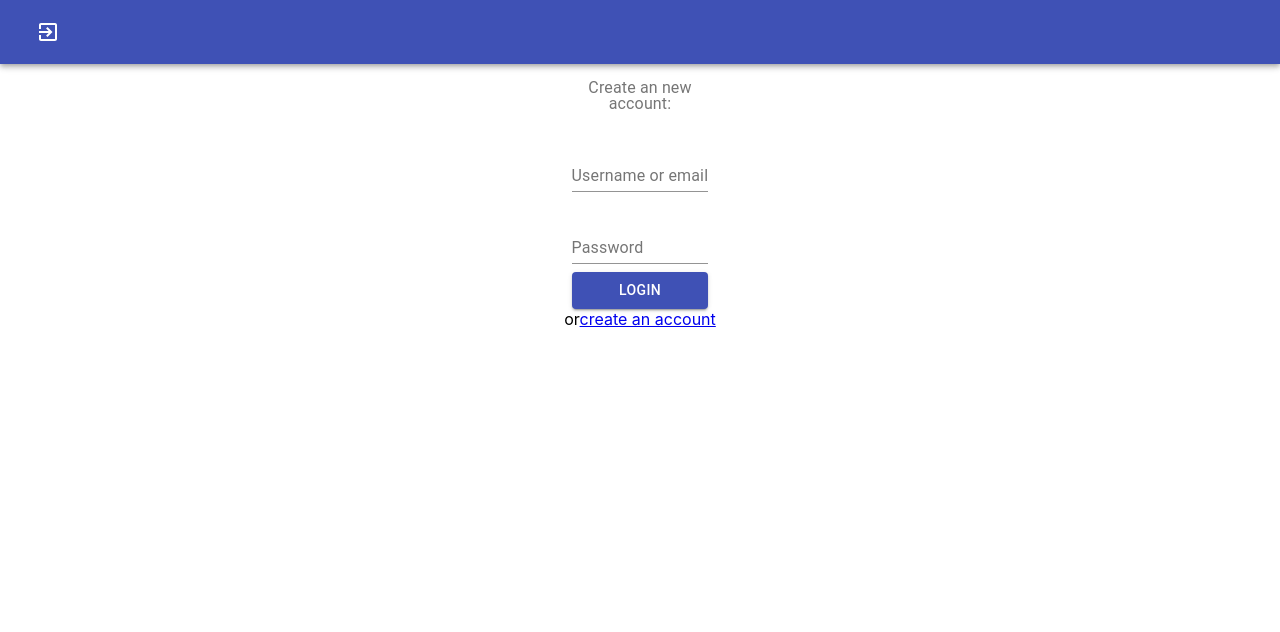
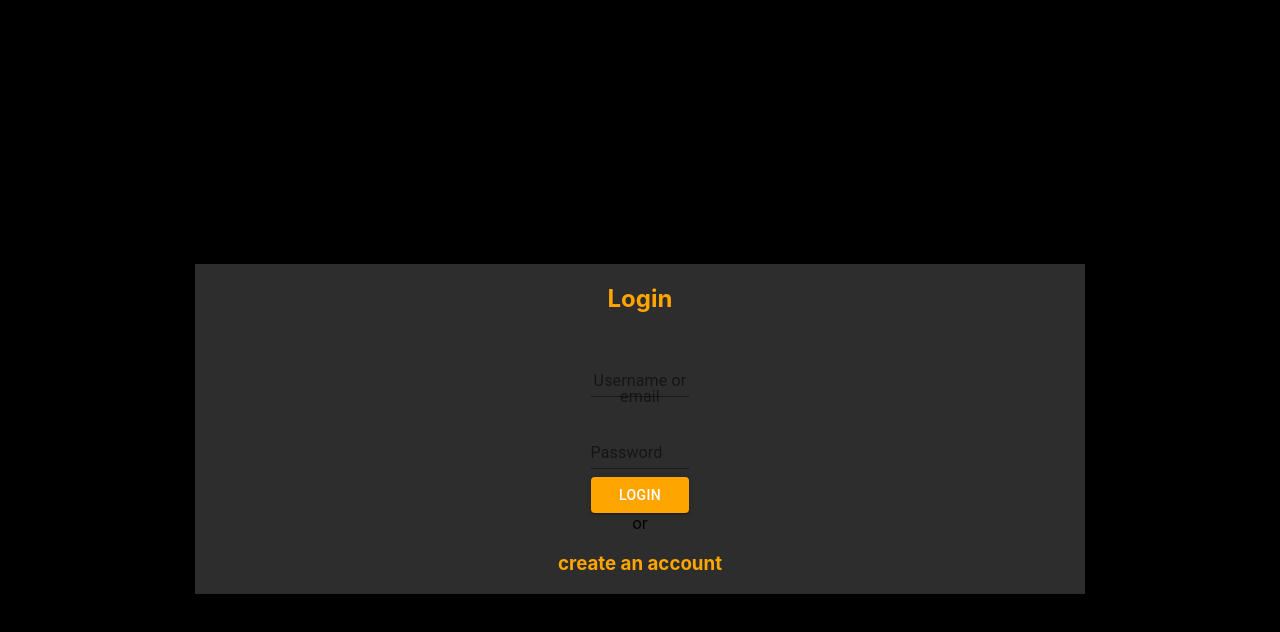
Before and after one commit to YauhenDavidovich/to-do-Ultimate-Systems, a React (Create React App) app: page /#/login in a window 1280 px wide. Before the commit this address led to /login. Shown: the top 632 px of the page. Built offline with nearby package versions, Linux system fonts and the light colour scheme; no server answers.

Commit message:
feat: add login style

```diff
--- a/package.json
+++ b/package.json
@@ -16,6 +16,7 @@
     "@types/react-router-dom": "^5.1.8",
     "axios": "^0.21.4",
     "formik": "^2.2.9",
+    "gh-pages": "^3.2.3",
     "react": "^17.0.2",
     "react-dom": "^17.0.2",
     "react-id-generator": "^3.0.2",
--- a/src/App.css
+++ b/src/App.css
@@ -1,38 +1,4 @@
 .App {
   text-align: center;
+  height: 100%;
 }
-
-.App-logo {
-  height: 40vmin;
-  pointer-events: none;
-}
-
-@media (prefers-reduced-motion: no-preference) {
-  .App-logo {
-    animation: App-logo-spin infinite 20s linear;
-  }
-}
-
-.App-header {
-  background-color: #282c34;
-  min-height: 100vh;
-  display: flex;
-  flex-direction: column;
-  align-items: center;
-  justify-content: center;
-  font-size: calc(10px + 2vmin);
-  color: white;
-}
-
-.App-link {
-  color: #61dafb;
-}
-
-@keyframes App-logo-spin {
-  from {
-    transform: rotate(0deg);
-  }
-  to {
-    transform: rotate(360deg);
-  }
-}
--- a/src/App.tsx
+++ b/src/App.tsx
@@ -13,23 +13,38 @@ import {Redirect, Route, Switch} from "react-router-dom";
 import {Login} from "./components/login/Login";
 import {Registration} from "./components/registration/Registration";
 import {TodolistsList} from "./components/todolists/TodolistsList";
+import {useDispatch, useSelector} from "react-redux";
+import {AppRootStateType} from "./bll/store";
+import {logoutTC} from "./bll/login-reducer";
 
-function App() {
+
+
+const App = () => {
+    const dispatch = useDispatch()
+    const isLoggedIn = useSelector<AppRootStateType, boolean>(state =>
+        state.login.isLogin)
+    const loggoutHendler = () => {
+        dispatch(logoutTC())
+    }
+
+
+
     return (
-      <div className="App">
+        <div className="App" style={{backgroundColor: "black", justifyContent: "center", alignItems: 'center'}}>
             <AppBar position="static">
-          <Toolbar>
-            <IconButton edge="end" color="inherit" aria-label="logout">
-              <ExitToAppIcon onClick={()=>{}}/>
-            </IconButton>
+                <Toolbar style={{backgroundColor: "black"}}>
+                    {isLoggedIn && <IconButton style={{color: "orange", position: "absolute",top: 0, right: 4}} aria-label="logout">
+                        <ExitToAppIcon onClick={loggoutHendler}/>
+                    </IconButton>}
+
                 </Toolbar>
             </AppBar>
-        <Container fixed>
+            <Container style={{backgroundColor: "black",display:"flex", justifyContent: "center", alignItems: 'center'}}>
                 <Switch>
-            <Route exact path={'/'} render={()=><TodolistsList/> }/>
-            <Route path={'/login'} render={()=><Login/> }/>
-            <Route path={'/registration'} render={()=><Registration/> }/>
-            <Route path={ '/404' } render={ () => <h1>404: PAGE NOT FOUND</h1> }/>
+                    <Route exact path={'/'} render={() => <TodolistsList/>}/>
+                    <Route path={'/login'} render={() => <Login/>}/>
+                    <Route path={'/registration'} render={() => <Registration/>}/>
+                    <Route path={'/404'} render={() => <h1>404: PAGE NOT FOUND</h1>}/>
                     <Redirect from={'*'} to={'/404'}/>
                 </Switch>
             </Container>
--- a/src/bll/login-reducer.ts
+++ b/src/bll/login-reducer.ts
@@ -35,6 +35,10 @@ export const loginTC = (data: LoginParamsType) => (dispatch: Dispatch<ActionsTyp
             alert(error)
         })
 }
+export const logoutTC = () => (dispatch: Dispatch<ActionsType>) => {
+            dispatch(setIsLoginAC( "",0,false ))
+            localStorage.removeItem("token")
+        }
 
 
 // types
--- a/src/components/login/Login.tsx
+++ b/src/components/login/Login.tsx
@@ -8,15 +8,17 @@ import {AppRootStateType} from "../../bll/store";
 export const Login = () => {
     const isLoggedIn = useSelector<AppRootStateType, boolean>(state =>
         state.login.isLogin)
-    if(isLoggedIn) {
+    if (isLoggedIn) {
         return <Redirect to={'/'}/>
     }
-    return <Grid container justify="center">
+    return <Grid container justify="center" style={{backgroundColor: "rgb(45, 45, 45)", maxWidth: 890, marginTop: 200}}>
         <Grid item xs={4}>
+            <h2 style={{color: 'orange'}}>Login</h2>
             <LoginForm/>
-            <div >
+            <div>
                 <span>or</span>
-                <NavLink to={"/registration"}>create an account</NavLink>
+                <NavLink to={"/registration"} style={{color: 'orange', textDecoration: "none"}}><h3>create an
+                    account</h3></NavLink>
             </div>
         </Grid>
     </Grid>
--- a/src/components/login/LoginForm.tsx
+++ b/src/components/login/LoginForm.tsx
@@ -1,5 +1,5 @@
 import React from 'react';
-import {Button, FormControl, FormGroup, FormLabel, Grid, TextField} from "@material-ui/core";
+import {Button, FormControl, FormGroup, Grid, TextField} from "@material-ui/core";
 import {useDispatch} from "react-redux";
 import {useFormik} from "formik";
 import {loginTC} from "../../bll/login-reducer";
@@ -42,9 +42,6 @@ export const LoginForm = () => {
         <Grid item xs={4}>
             <form onSubmit={formik.handleSubmit}>
                 <FormControl>
-                    <FormLabel>
-                        <p>Create an new account:</p>
-                    </FormLabel>
                     <FormGroup>
                         <TextField
                             label="Username or email"
@@ -67,7 +64,7 @@ export const LoginForm = () => {
                         />
                         {formik.touched.password && formik.errors.password && <div style={{color: 'red'}}>{formik.errors.password}</div>}
 
-                        <Button type={'submit'} variant={'contained'} color={'primary'}>Login</Button>
+                        <Button type={'submit'} variant={'contained'} style={{backgroundColor: 'orange', color: 'white'}}>Login</Button>
                     </FormGroup>
                 </FormControl>
             </form>
--- a/src/components/todolists/TodolistsList.tsx
+++ b/src/components/todolists/TodolistsList.tsx
@@ -1,7 +1,7 @@
 import {useDispatch, useSelector} from "react-redux";
 import {AppRootStateType} from "../../bll/store";
 import {Redirect} from "react-router-dom";
-import {Button, Grid} from "@material-ui/core";
+import {Grid} from "@material-ui/core";
 import {useCallback, useEffect, useState} from "react";
 import {fetchTodolistsTC, TodolistDomainType} from "../../bll/todolists-reducer";
 import {ModalAddTodo} from "../utils/ModalAddTodo";
--- a/src/dll/loginApi.ts
+++ b/src/dll/loginApi.ts
@@ -9,6 +9,9 @@ const instance = axios.create({
 export const loginAPI = {
     login(data: LoginParamsType) {
         return instance.post<LoginResponseType>('/auth/local/', data);
+    },
+    logout() {
+        return instance.delete<ResponseType<ResponseMeType>>('/auth/local/');
     }
 };
 export type LoginParamsType = {
@@ -32,3 +35,15 @@ type UserType = {
     "created_at": Date,
     "updated_at": Date
 }
+
+export type ResponseType<D = {}> = {
+    resultCode: number
+    messages: Array<string>
+    data: D
+}
+
+type ResponseMeType = {
+    id: number
+    email: string
+    login: string
+}
--- a/src/index.css
+++ b/src/index.css
@@ -11,3 +11,7 @@ code {
   font-family: source-code-pro, Menlo, Monaco, Consolas, 'Courier New',
     monospace;
 }
+
+body > #root > div {
+    height: 100vh;
+}
--- a/src/index.tsx
+++ b/src/index.tsx
@@ -3,17 +3,17 @@ import ReactDOM from 'react-dom';
 import './index.css';
 import App from './App';
 import reportWebVitals from './reportWebVitals';
-import {BrowserRouter} from "react-router-dom";
+import {HashRouter} from "react-router-dom";
 import {store} from "./bll/store";
 import {Provider} from "react-redux";
 
 ReactDOM.render(
     <React.StrictMode>
-        <BrowserRouter>
+        <HashRouter>
             <Provider store={store}>
                 <App/>
             </Provider>
-        </BrowserRouter>
+        </HashRouter>
 
     </React.StrictMode>,
     document.getElementById('root')
```
Also changed, not shown: 1 other file (tests, documents, lock files or other folders). Lines whose indentation alone changed are shown as unchanged.
